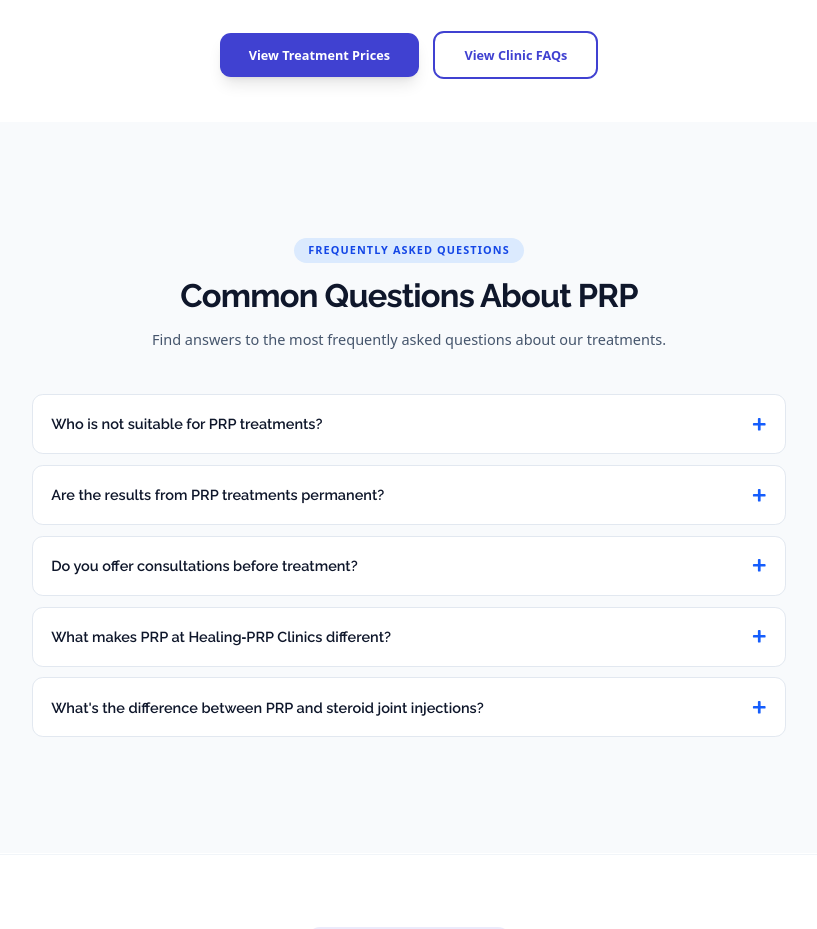
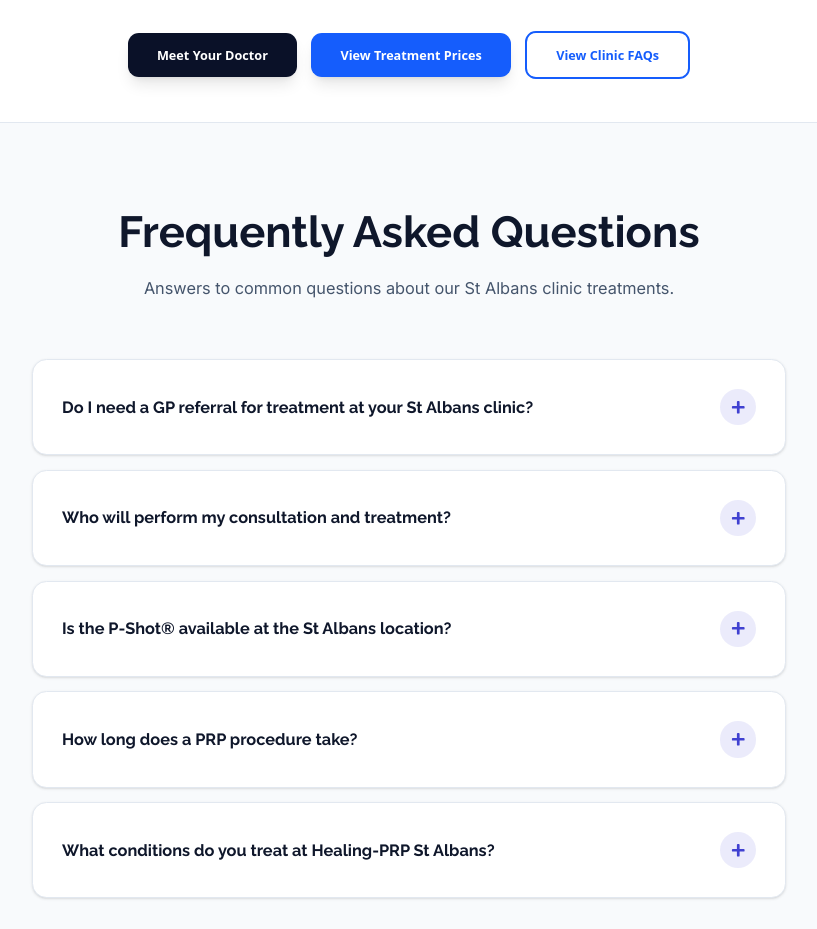
Before and after one commit to binithekid/Healing-PRP-Clinics-Preview, a Next.js app: page / in a window 1280 px wide. Shown: the part 2400-3329 px from the top of the page, without its empty margins (231-1048 px from the left). Built offline with nearby package versions, Linux system fonts and the light colour scheme.

Commit message:
Update page.tsx

```diff
--- a/src/app/page.tsx
+++ b/src/app/page.tsx
@@ -4,43 +4,67 @@ import Link from "next/link";
 import Hero from "@/components/Hero";
 import ServiceOverview from "@/components/ServiceOverview";
 import PRPExplanationSection from "@/components/PRPExplanationSection";
-import FAQSection from "@/components/FAQSection";
+import DynamicFAQ from "@/components/DynamicFAQ";
 import ContactCTASection from "@/components/ContactCTASection";
 import LocationSection from "@/components/LocationSection";
 import Footer from "@/components/Footer";
-import TrustReviews from "@/components/TrustReviews";
 
 // --- SEO OPTIMISATION ---
 export const metadata: Metadata = {
-  // 1. Optimized Title: The Root Layout template appends "| Healing-PRP Clinics"
-  title: "Doctor-Led PRP & ED Treatments St Albans",
-
+  // FIXED TITLE: Absolute ensures the layout doesn't append extra text, maximizing CTR
+  title: {
+    absolute: "Doctor-Led PRP, P-Shot® & ED Clinic St Albans | Healing-PRP Clinics",
+  },
+  // OPTIMIZED DESCRIPTION: Punchier, front-loading high-ticket treatments
   description:
-    "Doctor-led St Albans clinic for PRP Hair, Facial Aesthetics, Joint Injections, P-Shot, O-Shot & ED. Serving Luton & Hertfordshire.",
-
-  keywords: [
+    "Top-rated private medical clinic in St Albans. Expert doctor-led treatments for Erectile Dysfunction (ED), P-Shot®, Joint Injections, and PRP Hair Restoration. Serving Hertfordshire.",
+ keywords: [
+    // --- CORE CLINIC & REGENERATIVE MEDICINE ---
     "PRP Clinic St Albans",
     "Private Doctor Hertfordshire",
+    "Regenerative Medicine Hertfordshire",
+    "Private medical clinic St Albans",
     "Regenerative Medicine UK",
+
+    // --- MEN'S HEALTH, ED, PE & PEYRONIE'S (Primary Focus) ---
     "Erectile Dysfunction Treatment St Albans",
     "ED clinic Hertfordshire",
+    "Erectile dysfunction help Harpenden",
+    "Premature ejaculation treatment Hertfordshire",
+    "PE treatment clinic St Albans",
+    "Peyronies disease treatment London",
+    "Curved penis treatment St Albans",
     "P-Shot London",
     "P-Shot Watford",
-    "Erectile dysfunction help Harpenden",
+    "Shockwave therapy for ED Hertfordshire",
+    "Sexual health clinic St Albans",
+    "Mens health clinic Watford",
+
+    // --- WOMEN'S HEALTH ---
     "O-Shot treatment Radlett",
-    "Sexual health clinic St Albans",
+    "O-Shot St Albans",
+    "Womens sexual wellness clinic Hertfordshire",
+
+    // --- HAIR RESTORATION ---
     "Hair Loss Treatment St Albans",
+    "PRP hair therapy Hertfordshire",
+    "Hair restoration clinic Watford",
+
+    // --- JOINT PAIN & ORTHOPAEDICS ---
     "Joint Injection Clinic Hemel Hempstead",
-    "Vampire Facial Hertfordshire",
     "Arthritis injections Berkhamsted",
     "Sports injury clinic Watford",
+    "PRP for joint pain St Albans",
+
+    // --- SKIN & AESTHETICS ---
+    "Vampire Facial Hertfordshire",
+    "Polynucleotides St Albans",
+    "Exosome therapy London"
   ],
-
   openGraph: {
-    // UPDATED: Removed Birmingham to keep the local SEO strictly focused on the St Albans clinic
     title: "Healing-PRP Clinics | St Albans",
     description:
-      "Doctor-led private care for Hair Restoration, Sexual Wellness & Pain Relief in St Albans and Hertfordshire. Specialists in P-Shot and PRP therapy.",
+      "Doctor-led private care for Hair Restoration, Sexual Wellness & Pain Relief. Specialists in P-Shot and PRP therapy.",
     url: "https://www.healing-prp.co.uk",
     siteName: "Healing-PRP Clinics",
     locale: "en_GB",
@@ -50,19 +74,41 @@ export const metadata: Metadata = {
         url: "/hero_img.png",
         width: 1200,
         height: 630,
-        alt: "Healing-PRP Clinics - Regenerative Medicine Specialists St Albans", // Updated alt text
+        alt: "Healing-PRP Clinics - Regenerative Medicine Specialists",
       },
     ],
   },
-
-  // FIXED CANONICAL LOGIC FOR MAIN HOME PAGE
   alternates: {
     canonical: "https://www.healing-prp.co.uk",
   },
 };
 
+// --- SEO RICH FAQS (St Albans Focus) ---
+const faqs = [
+  {
+    question: "Do I need a GP referral for treatment at your St Albans clinic?",
+    answer: "No, a GP referral is not required. You can book a private, confidential consultation directly with Dr Syed Abdi at our St Albans clinic for any of our regenerative treatments."
+  },
+  {
+    question: "Who will perform my consultation and treatment?",
+    answer: "All consultations and treatments are performed exclusively by Dr Syed Abdi, our GMC-registered Medical Director with over 10 years of clinical experience, including NHS practice at the Royal Free Hospital and advanced orthopaedic fellowships."
+  },
+  {
+    question: "Is the P-Shot® available at the St Albans location?",
+    answer: "Yes, Dr Abdi is an officially licensed and CMA-certified provider of the P-Shot® and O-Shot®, having successfully performed over 200 of these specific regenerative procedures."
+  },
+  {
+    question: "How long does a PRP procedure take?",
+    answer: "Most PRP treatments, including the P-Shot and joint injections, take between 45 to 60 minutes in our St Albans clinic. This includes a thorough medical review, blood draw, premium double-spin centrifugation, and the treatment itself."
+  },
+  {
+    question: "What conditions do you treat at Healing-PRP St Albans?",
+    answer: "As a strictly doctor-led clinic, we specialise in regenerative medicine. This includes erectile dysfunction (ED), Peyronie's disease, joint pain, sports injuries, and advanced facial and hair aesthetics using Platelet-Rich Plasma (PRP)."
+  }
+];
+
 export default function Home() {
-  // Enhanced JSON-LD Schema
+  // Enhanced JSON-LD Schema (MedicalClinic)
   const jsonLd = {
     "@context": "https://schema.org",
     "@type": "MedicalClinic",
@@ -83,7 +129,18 @@ export default function Home() {
       "latitude": 51.7527,
       "longitude": -0.3394
     },
-    "medicalSpecialty": ["Regenerative Medicine", "Urology", "Orthopaedics", "Dermatology"],
+    // --- NEW "POWER MOVE" AREA SERVED ADDED HERE ---
+    "areaServed": {
+      "@type": "City",
+      "name": "St Albans"
+    },
+    "medicalSpecialty": ["RegenerativeMedicine", "Urology", "Orthopaedic", "Dermatology"],
+    // --- E-E-A-T UPGRADE: Connecting the Doctor to the Clinic ---
+    "medicalDirector": {
+      "@type": "Physician",
+      "name": "Dr Syed Abdi",
+      "url": "https://www.healing-prp.co.uk/our-doctor"
+    },
     "priceRange": "££",
     "openingHoursSpecification": [
       {
@@ -95,12 +152,34 @@ export default function Home() {
     ]
   };
 
+  // --- GENERATE JSON-LD SCHEMA FOR FAQS ---
+  const faqSchema = {
+    "@context": "https://schema.org",
+    "@type": "FAQPage",
+    "mainEntity": faqs.map((faq) => ({
+      "@type": "Question",
+      "name": faq.question,
+      "acceptedAnswer": {
+        "@type": "Answer",
+        "text": faq.answer,
+      },
+    })),
+  };
+
   return (
     <>
+      {/* 1. Inject Medical Entity Schema */}
       <Script
         id="local-business-schema"
         type="application/ld+json"
         dangerouslySetInnerHTML={{ __html: JSON.stringify(jsonLd) }}
+      />
+
+      {/* 2. Inject FAQ Schema */}
+      <Script
+        id="home-faq-schema-stalbans"
+        type="application/ld+json"
+        dangerouslySetInnerHTML={{ __html: JSON.stringify(faqSchema) }}
       />
 
       <main>
@@ -111,11 +190,19 @@ export default function Home() {
         {/* --- ST ALBANS CTA BAR --- */}
         <section className="py-12 bg-white border-t border-slate-50">
           <div className="max-w-7xl mx-auto px-4 sm:px-6 lg:px-8 flex flex-col md:flex-row justify-center items-center gap-4">
+
+            {/* NEW: Meet the Doctor Link (Dark Elite Aesthetic) */}
+            <Link
+              href="/our-doctor"
+              className="px-8 py-3.5 w-full md:w-max flex items-center justify-center text-sm bg-[#0A1128] hover:bg-slate-800 text-white rounded-xl font-bold transition-all shadow-lg active:scale-95 gap-2"
+            >
+              Meet Your Doctor
+            </Link>
+
             {/* Prices Link */}
             <Link
               href="/prices"
-              // Synced to Brand Color #4041d1
-              className="px-8 py-3.5 w-full md:w-max flex items-center justify-center text-sm bg-[#4041d1] hover:bg-[#2a2bb8] text-white rounded-xl font-bold transition-all shadow-lg active:scale-95 gap-2"
+              className="px-8 py-3.5 w-full md:w-max flex items-center justify-center text-sm bg-blue-600 hover:bg-blue-700 text-white rounded-xl font-bold transition-all shadow-lg active:scale-95 gap-2"
             >
               View Treatment Prices
             </Link>
@@ -123,19 +210,15 @@ export default function Home() {
             {/* FAQ Link */}
             <Link
               href="/faq"
-              // Synced to Brand Color #4041d1
-              className="px-8 py-3.5 w-full md:w-max flex items-center justify-center text-sm border-2 border-[#4041d1] text-[#4041d1] hover:bg-blue-50 bg-white rounded-xl font-bold transition-all active:scale-95 gap-2"
+              className="px-8 py-3.5 w-full md:w-max flex items-center justify-center text-sm border-2 border-blue-600 text-blue-600 hover:bg-blue-50 bg-white rounded-xl font-bold transition-all active:scale-95 gap-2"
             >
               View Clinic FAQs
             </Link>
           </div>
         </section>
 
-        <FAQSection />
-
-        <div id="reviews-section">
-          <TrustReviews widgetUrl="https://cdn.trustindex.io/loader.js?eb147a565c3c36945f26281e586" />
-        </div>
+        {/* 3. Render Dynamic FAQ Component */}
+        <DynamicFAQ faqs={faqs} locationName="St Albans" />
 
         <ContactCTASection />
         <LocationSection />
```
